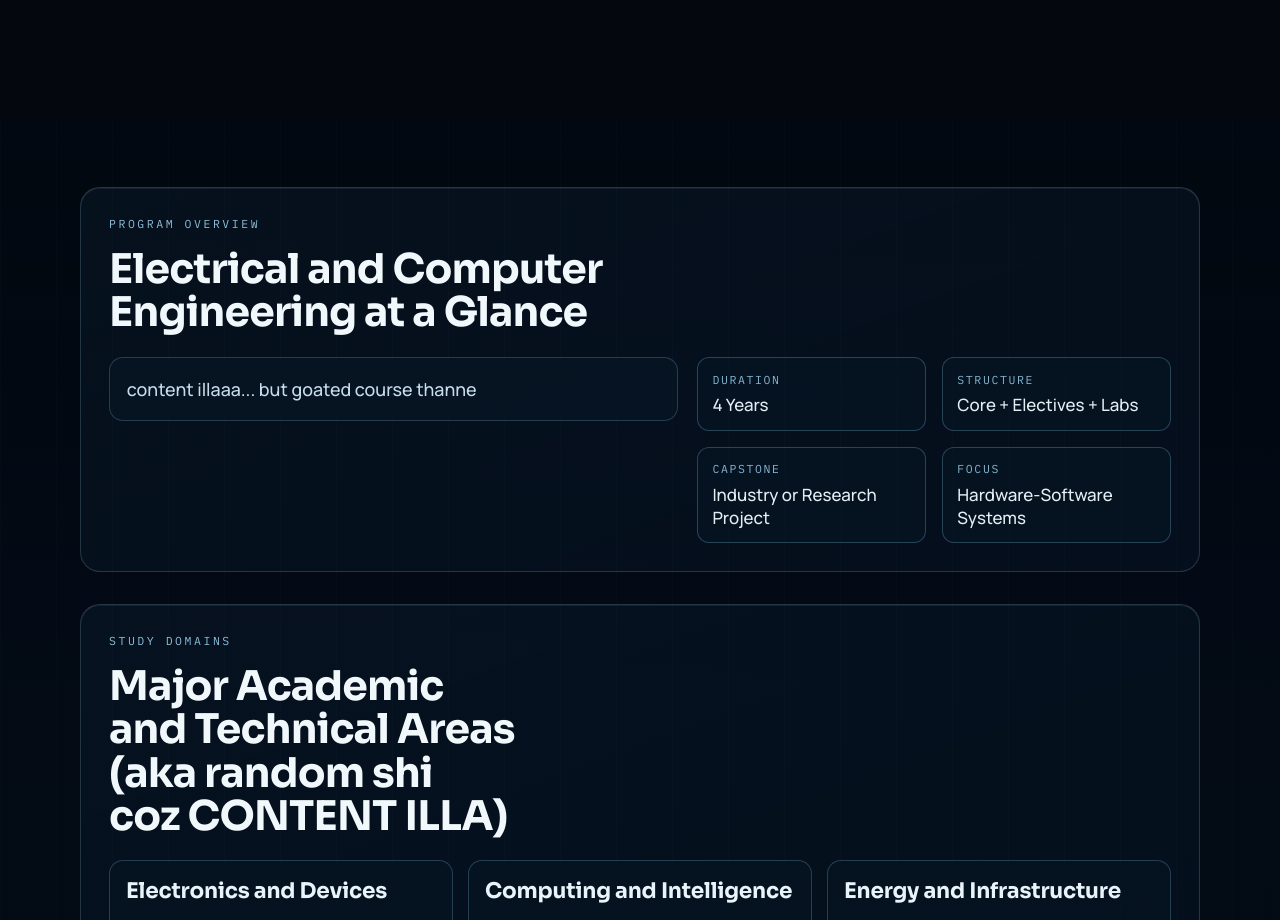
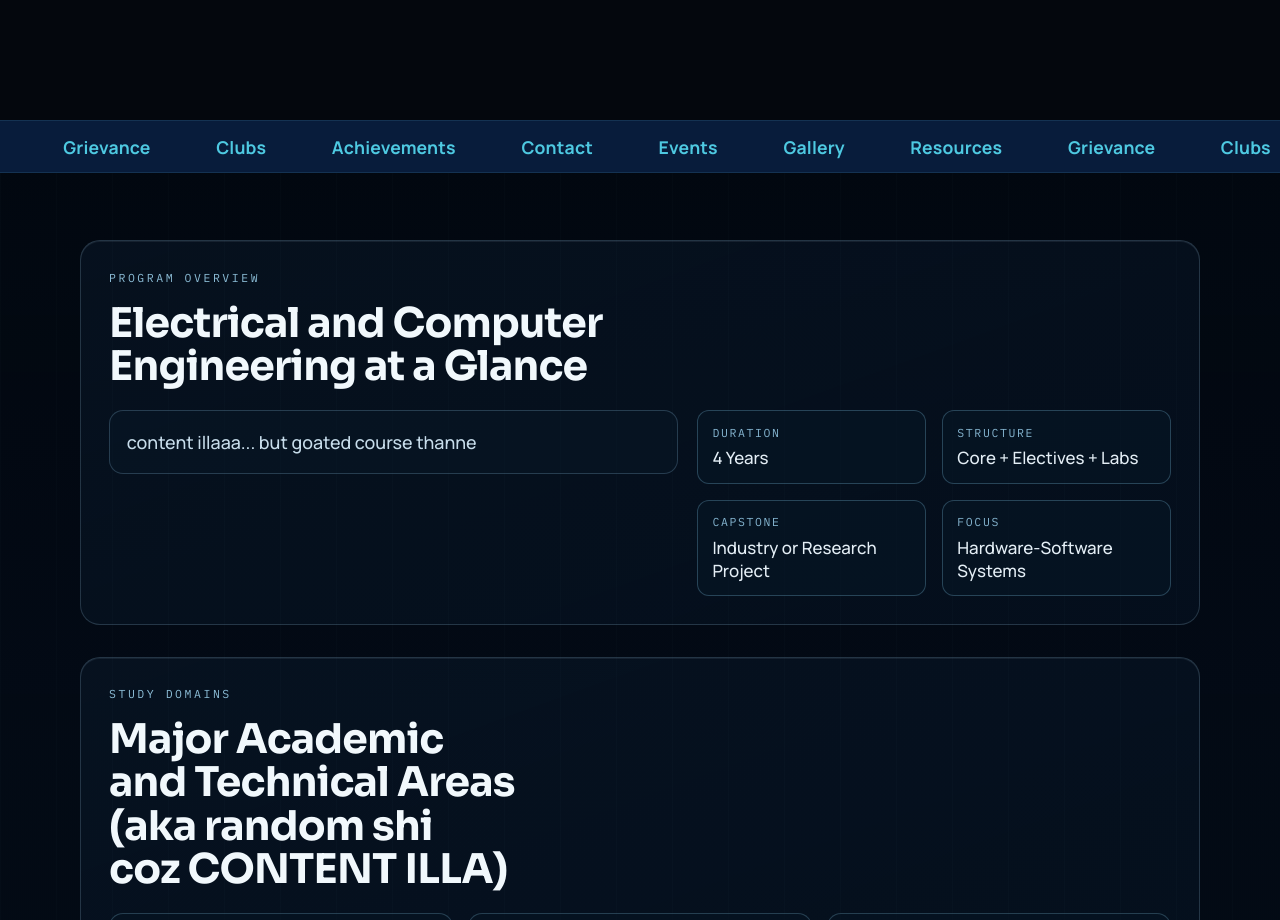
Before and after one commit to rohankishore/elweb, a React (Vite) app: page / in a window 1280 px wide. Shown: the part 2760-3680 px from the top of the page. Built offline with nearby package versions, Linux system fonts and the light colour scheme.

Commit message:
brutalist marquee

```diff
--- a/src/App.jsx
+++ b/src/App.jsx
@@ -1,6 +1,7 @@
 import { useEffect, useMemo, useRef, useState } from 'react'
 import anime from 'animejs/lib/anime.es.js'
 import StaggeredMenu from './component/StaggeredMenu'
+import MarqueeLinks from './component/MarqueeLinks'
 import './App.css'
 
 function App() {
@@ -294,7 +295,10 @@ function App() {
         <div className="scroll-indicator" ref={scrollHintRef}>
           <span className="scroll-indicator-mouse" aria-hidden="true" />
         </div>
+
       </section>
+      {/* Modern Marquee Section */}
+      <MarqueeLinks />
 
       <main className="content-sections">
         <section className="reveal-section academic-section" id="overview">
--- /dev/null
+++ b/src/component/MarqueeLinks.css
@@ -0,0 +1,54 @@
+.marquee-outer {
+  width: 100vw;
+  background: #081c3b;
+  border-top: 1.5px solid #143252;
+  border-bottom: 1.5px solid #143252;
+  overflow: hidden;
+  position: relative;
+  z-index: 10;
+}
+
+.marquee-inner {
+  width: 100%;
+  white-space: nowrap;
+  overflow: hidden;
+  position: relative;
+  height: 3.2rem;
+  display: flex;
+  align-items: center;
+}
+
+.marquee-track {
+  display: flex;
+  align-items: center;
+  animation: marquee-scroll 18s linear infinite;
+  gap: 2.5rem;
+}
+
+.marquee-link {
+  color: #4ec9e1;
+  font-weight: 600;
+  font-size: 1.1rem;
+  letter-spacing: 0.01em;
+  text-decoration: none;
+  padding: 0.5rem 0.8rem;
+  border-radius: 0.5rem;
+  transition: background 0.18s, color 0.18s;
+  position: relative;
+  display: flex;
+  align-items: center;
+}
+
+.marquee-link:hover, .marquee-link:focus {
+  background: #143252;
+  color: #fff;
+}
+
+@keyframes marquee-scroll {
+  0% {
+    transform: translateX(0);
+  }
+  100% {
+    transform: translateX(-50%);
+  }
+}
--- /dev/null
+++ b/src/component/MarqueeLinks.jsx
@@ -0,0 +1,32 @@
+import './MarqueeLinks.css';
+
+const marqueeLinks = [
+  { label: 'Events', url: '#' },
+  { label: 'Gallery', url: '#' },
+  { label: 'Resources', url: '#' },
+  { label: 'Grievance', url: '#' },
+  { label: 'Clubs', url: '#' },
+  { label: 'Achievements', url: '#' },
+  { label: 'Contact', url: '#' },
+];
+
+export default function MarqueeLinks() {
+  return (
+    <div className="marquee-outer">
+      <div className="marquee-inner">
+        <div className="marquee-track">
+          {marqueeLinks.concat(marqueeLinks).map((item, idx) => (
+            <a
+              className="marquee-link"
+              href={item.url}
+              key={idx}
+              tabIndex={0}
+            >
+              {item.label}
+            </a>
+          ))}
+        </div>
+      </div>
+    </div>
+  );
+}
```
